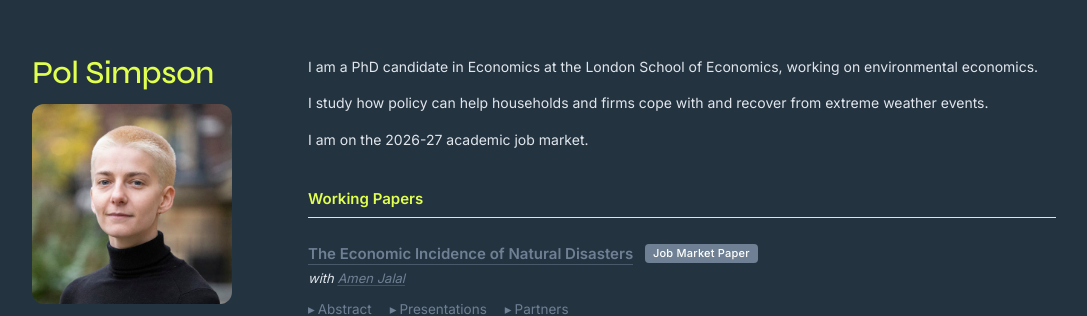
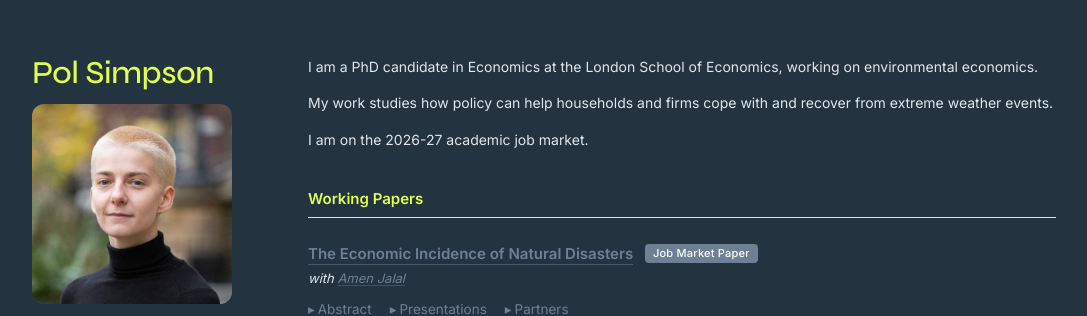
Before and after one commit to polsimpson/polsimpson.github.io, a Jekyll site: the page built from _pages/about.md, in a window 1280 px wide. Shown: the top 316 px of the page, without its empty margins (96-1183 px from the left). Built offline with Jekyll 4.4.1, drawn with Linux system fonts in a browser that asks for light colours.

Commit message:
Blurb: My work studies

```diff
--- a/_pages/about.md
+++ b/_pages/about.md
@@ -10,7 +10,7 @@ redirect_from:
 
 I am a PhD candidate in Economics at the London School of Economics, working on environmental economics.
 
-I study how policy can help households and firms cope with and recover from extreme weather events.
+My work studies how policy can help households and firms cope with and recover from extreme weather events.
 
 I am on the 2026-27 academic job market.
 
```
